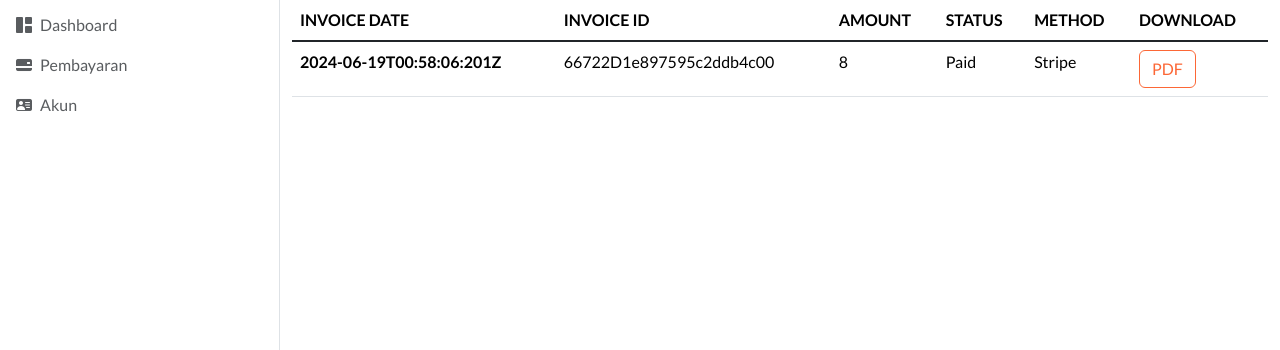
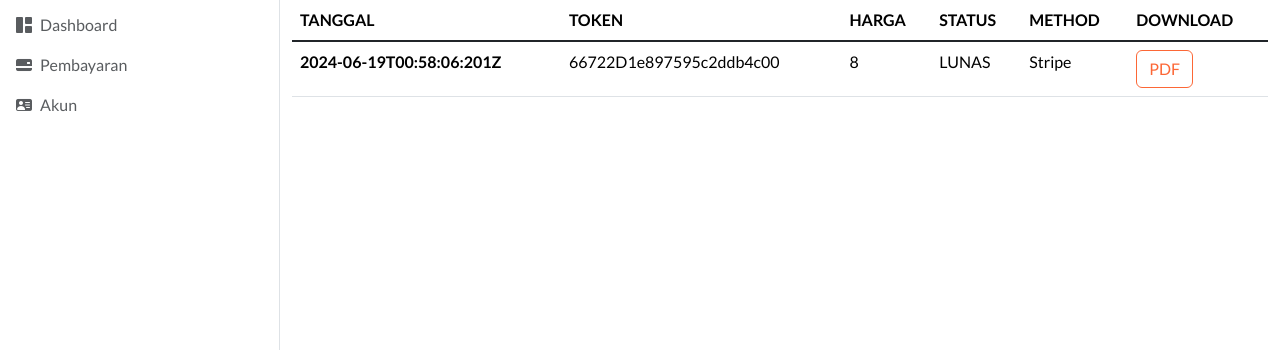
Before and after one commit to dodevca/file-converter, a CodeIgniter 4 app: the page made by app/Views/payment.php in a window 1280 px wide. Shown: the part 70-420 px from the top of the page. Run offline with PHP 8.4 and a stand-in for CodeIgniter, Linux system fonts and the light colour scheme; the template is opened without the code that fills it, so the values that code supplies are empty; some libraries are stand-ins or nearby versions.

Commit message:
Update payment.php

```diff
--- a/app/Views/payment.php
+++ b/app/Views/payment.php
@@ -5,9 +5,9 @@
   <table class="table">
   <thead>
     <tr>
-      <th scope="col">INVOICE DATE</th>
-      <th scope="col">INVOICE ID</th>
-      <th scope="col">AMOUNT</th>
+      <th scope="col">TANGGAL</th>
+      <th scope="col">TOKEN</th>
+      <th scope="col">HARGA</th>
       <th scope="col">STATUS</th>
       <th scope="col">METHOD</th>
       <th scope="col">DOWNLOAD</th>
@@ -18,7 +18,7 @@
       <th scope="row">2024-06-19T00:58:06:201Z</th>
       <td>66722D1e897595c2ddb4c00</td>
       <td>8</td>
-      <td>Paid</td>
+      <td>LUNAS</td>
       <td>Stripe</td>
       <td><button type="button" class="btn btn-outline-secondary">PDF</button></td>
     </tr>
```
